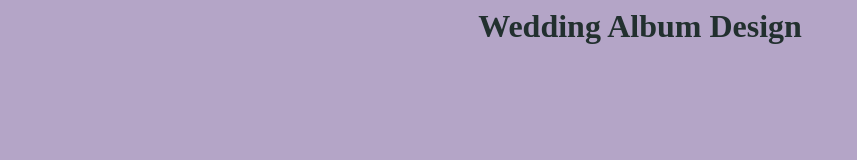
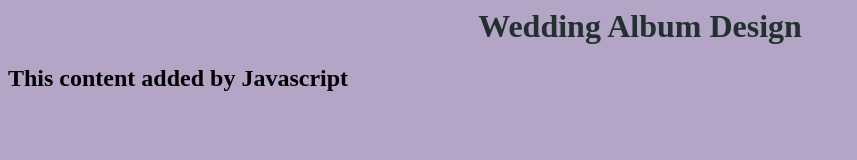
Before and after one commit to yisraelg3/Practice-website, a plain HTML site: page index.html in a window 1280 px wide. Shown: the whole page, without its empty margins (0-857 px from the left). Drawn offline with Linux system fonts and the light colour scheme.

Commit message:
add script.js, connect to index.html

```diff
--- a/index.html
+++ b/index.html
@@ -6,5 +6,6 @@
     </head>
     <body>
         <h1>Wedding Album Design</h1>
+        <script src = 'script.js'></script>
     </body>
 </html>
--- /dev/null
+++ b/script.js
@@ -0,0 +1,3 @@
+const h2 = document.createElement('h2');
+h2.textContent = 'This content added by Javascript';
+document.querySelector('body').appendChild(h2);
```
